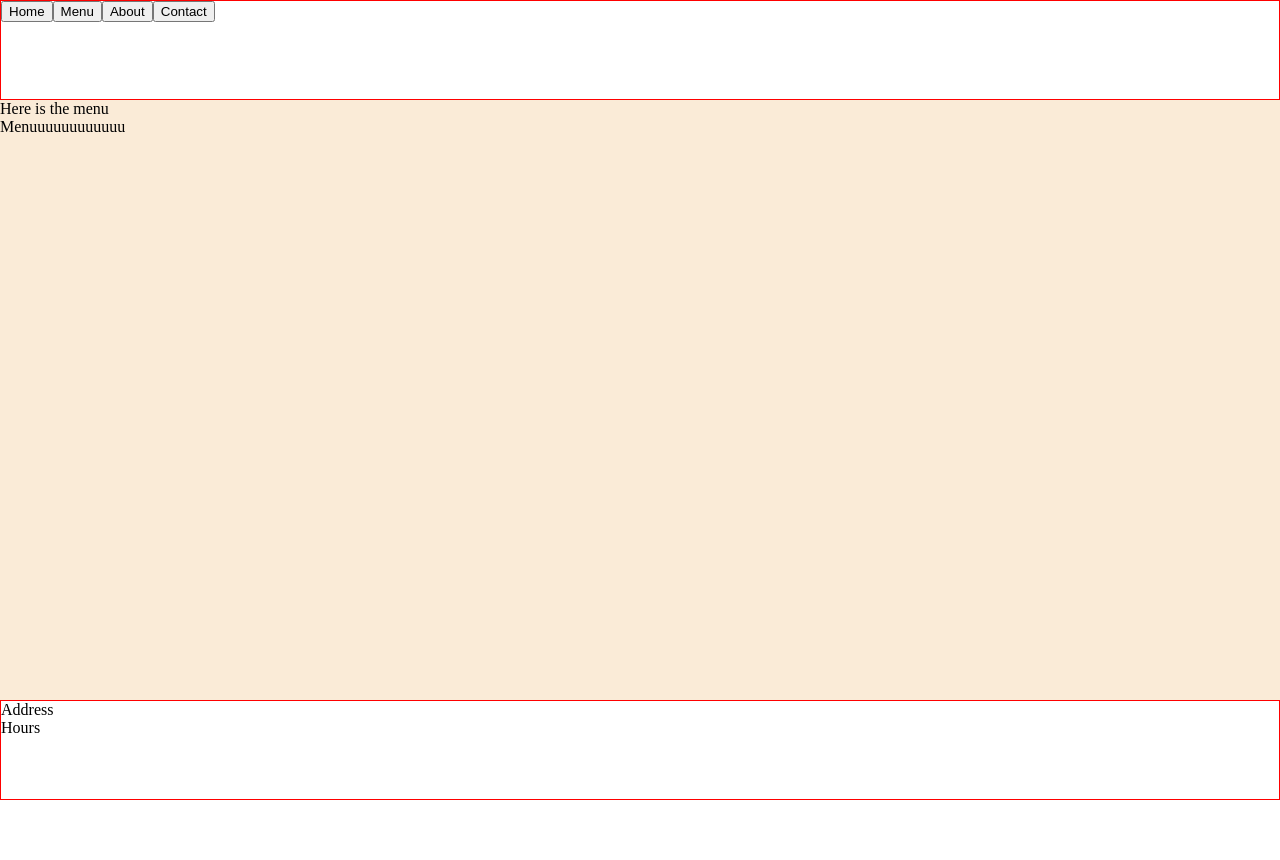
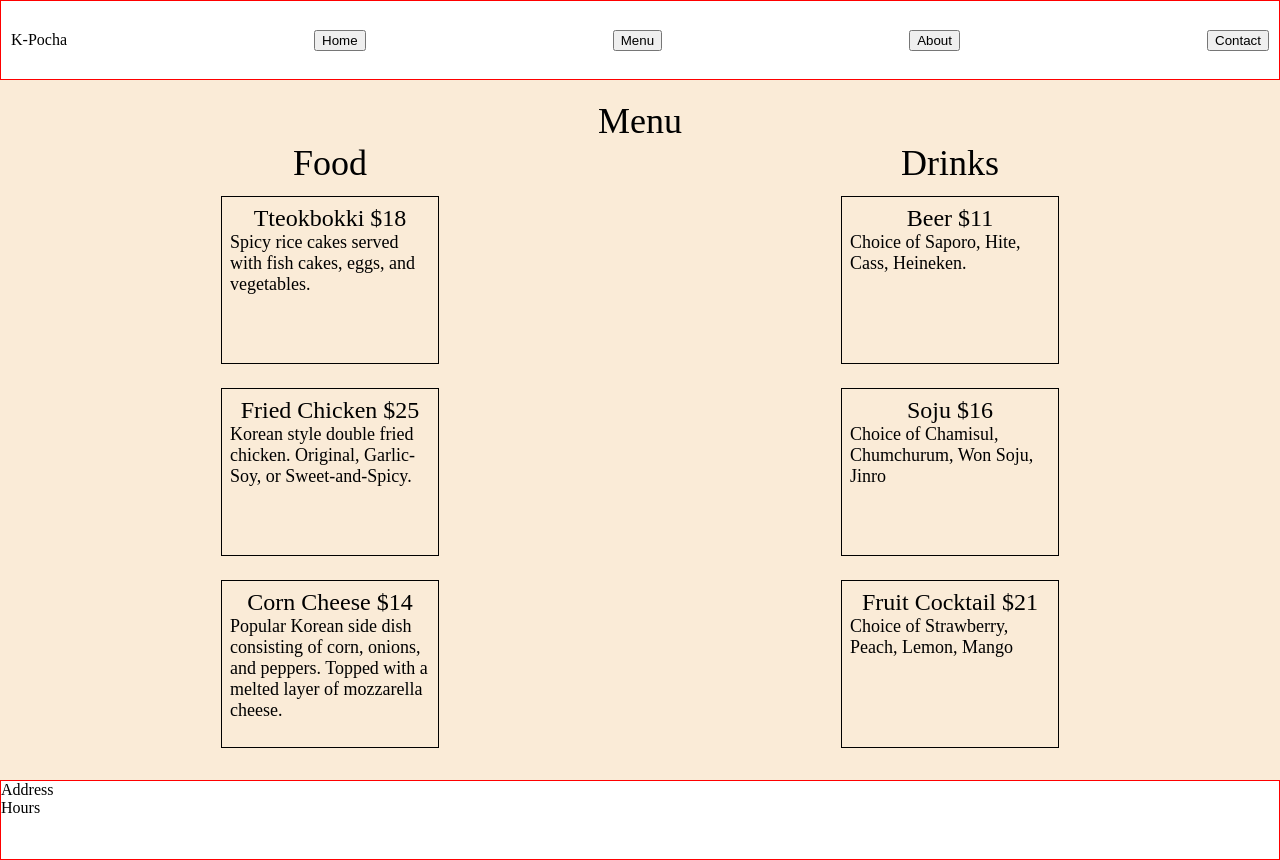
Before and after one commit to dannykim1997/restaurant-page, a website built with webpack: page dist/index.html in a window 1280 px wide. Both pictures are taken after a click on the button "Menu". Before the commit the page ends 800 px from the top, so only its background shows below. Built offline with nearby package versions, Linux system fonts and the light colour scheme.

Commit message:
Add example menu items

```diff
--- a/src/about.js
+++ b/src/about.js
@@ -1,13 +1,26 @@
 import displayBody from "./index.js";
+import './style.css';
 
 export default function aboutClick() {
     const about = document.createElement('div');
-    about.innerHTML =
-    `<div>About Page<div>`;
+    about.innerHTML = `<div class='title'>About K-Pocha<div>`;
+    about.classList.add('about');
     displayBody.appendChild(about);
 
-    while(displayBody.hasChildNodes()) {
-        displayBody.removeChild(displayBody.firstChild)
-    };
-    displayBody.appendChild(about);
+    const aboutInfo = document.createElement('div');
+    aboutInfo.innerHTML =
+    `<div>
+        <div class='subtitle'>Location<div>
+        <div class='para'>1234 Fake Address Place, <div>
+        <div>Wonderland CA, 99999<div>
+        <div class='subtitle'>Hours<div>
+        <div class='para'>Monday-Friday<div>
+        <div class='para'>10AM-10PM<div>
+        <div class='para'>Weekends<div>
+        <div class='para'>10AM-12AM<div>
+     <div>`
+    aboutInfo.classList.add('about-info');
+    about.appendChild(aboutInfo);
+
+    displayBody.replaceChildren(about);
 }
--- a/src/contact.js
+++ b/src/contact.js
@@ -1,13 +1,22 @@
 import displayBody from "./index.js";
+import './style.css';
 
 export default function contactClick() {
     const contact = document.createElement('div');
-    contact.innerHTML =
-    `<div>Contact Page<div>`;
+    contact.innerHTML = `<div>Contact Us<div>`;
+    contact.classList.add('contact');
     displayBody.appendChild(contact);
 
-    while(displayBody.hasChildNodes()) {
-        displayBody.removeChild(displayBody.firstChild)
-    };
-    displayBody.appendChild(contact);
+    const contactInfo = document.createElement('div');
+    contactInfo.innerHTML =
+    `<div>
+        <div class='subtitle'>Email<div>
+        <div class='para'>k-pocha@gmail.com<div>
+        <div class='subtitle'>Phone<div>
+        <div class='para'>(123) 456 - 7891<div>
+     <div>`
+    contactInfo.classList.add('contact-info');
+    contact.appendChild(contactInfo);
+
+    displayBody.replaceChildren(contact);
 }
--- a/src/footer.js
+++ b/src/footer.js
@@ -1,3 +1,5 @@
+import './style.css';
+
 const content = document.getElementById('content');
 
 export default function createFooter() {
--- a/src/header.js
+++ b/src/header.js
@@ -1,15 +1,19 @@
-import './style.css';
 import menuClick from './menu.js';
 import aboutClick from './about.js';
 import contactClick from './contact.js';
 import homeClick from './home.js';
+import './style.css';
 
 const content = document.getElementById('content');
 
 export default function createHeader() {
     const header = document.createElement('div');
     header.classList.add('header');
-    // header.innerHTML = 'This is the header';
+
+    const headerTitle = document.createElement('div');
+    headerTitle.innerHTML = 'K-Pocha';
+    headerTitle.classList.add('headerTitle');
+    header.appendChild(headerTitle);
 
     const homeButton = document.createElement('button');
     homeButton.classList.add('home-button');
--- a/src/home.js
+++ b/src/home.js
@@ -1,26 +1,13 @@
 import displayBody from "./index.js";
-
-// const content = document.getElementById('content');
+import './style.css';
 
 export default function homeClick() {
     const home = document.createElement('div');
     home.innerHTML =
-    `<div>Welcome to BBQ Man<div>
-     <div>Our mission is to provide our customers with the most authenthic korean bbq experience that money can buy.
-     <div>`;
+    `<div class='title'>Welcome to K-Pocha<div>
+     <div class='para'>Our mission is to provide our customers with the absolute best korean bar experience that money can buy.<div>`;
+     home.classList.add('home');
     displayBody.appendChild(home);
 
-    while(displayBody.hasChildNodes()) {
-        displayBody.removeChild(displayBody.firstChild)
-    };
-    displayBody.appendChild(home);
+    displayBody.replaceChildren(home);
 }
-
-// export function homePage() {
-//     const welcome = document.createElement('div');
-//     welcome.innerHTML =
-//     `<div>Welcome to BBQ Man<div>
-//      <div>Our mission is to provide our customers with the most authenthic korean bbq experience that money can buy.
-//      <div>`;
-//     displayBody.appendChild(welcome);
-// }
--- a/src/index.js
+++ b/src/index.js
@@ -1,4 +1,3 @@
-// import {homePage} from './home.js';
 import homeClick from './home.js';
 import createHeader from './header.js';
 import createFooter from './footer.js';
@@ -12,7 +11,6 @@ content.appendChild(displayBody);
 
 export default displayBody
 
-// homePage();
 homeClick();
 createHeader();
 createFooter();
--- a/src/menu.js
+++ b/src/menu.js
@@ -1,14 +1,66 @@
 import displayBody from "./index.js";
+import './style.css';
 
 export default function menuClick() {
     const menu = document.createElement('div');
-    menu.innerHTML =
-    `<div>Here is the menu<div>
-     <div>Menuuuuuuuuuuuu
-     <div>`;
+    menu.innerHTML = 'Menu';
+    menu.classList.add('menu');
 
-    while(displayBody.hasChildNodes()) {
-        displayBody.removeChild(displayBody.firstChild)
-    };
-    displayBody.appendChild(menu);
+    const menuContainer = document.createElement('div');
+    menuContainer.classList.add('menu-container');
+    menu.appendChild(menuContainer);
+
+    const food = document.createElement('div');
+    food.innerHTML = 'Food'
+    food.classList.add('food');
+    menuContainer.appendChild(food);
+
+    const tteokbokki = document.createElement('div');
+    tteokbokki.innerHTML =
+    `<div class='menu-item'>Tteokbokki $18<div>
+     <div class='menu-description'>Spicy rice cakes served with fish cakes, eggs, and vegetables.<div>`;
+    tteokbokki.classList.add('menu-card');
+    food.appendChild(tteokbokki);
+
+    const friedChicken = document.createElement('div');
+    friedChicken.innerHTML =
+    `<div class='menu-item'>Fried Chicken $25<div>
+     <div class='menu-description'>Korean style double fried chicken. Original, Garlic-Soy, or Sweet-and-Spicy.<div>`
+    friedChicken.classList.add('menu-card');
+    food.appendChild(friedChicken);
+
+    const cornCheese = document.createElement('div');
+    cornCheese.innerHTML =
+    `<div class='menu-item'>Corn Cheese $14<div>
+     <div class='menu-description'>Popular Korean side dish consisting of corn, onions, and peppers. Topped with a melted layer of mozzarella cheese.<div>`
+    cornCheese.classList.add('menu-card');
+    food.appendChild(cornCheese);
+
+    const drink = document.createElement('div');
+    drink.innerHTML = 'Drinks'
+    drink.classList.add('drink');
+    menuContainer.appendChild(drink);
+
+    const beer = document.createElement('div');
+    beer.innerHTML =
+    `<div class='menu-item'>Beer $11<div>
+     <div class='menu-description'>Choice of Saporo, Hite, Cass, Heineken.<div>`
+    beer.classList.add('menu-card');
+    drink.appendChild(beer);
+
+    const soju = document.createElement('div');
+    soju.innerHTML =
+    `<div class='menu-item'>Soju $16<div>
+     <div class='menu-description'>Choice of Chamisul, Chumchurum, Won Soju, Jinro<div>`
+    soju.classList.add('menu-card');
+    drink.appendChild(soju);
+
+    const cocktail = document.createElement('div');
+    cocktail.innerHTML =
+    `<div class='menu-item'>Fruit Cocktail $21<div>
+     <div class='menu-description'>Choice of Strawberry, Peach, Lemon, Mango<div>`
+    cocktail.classList.add('menu-card');
+    drink.appendChild(cocktail);
+
+    displayBody.replaceChildren(menu);
 }
--- a/src/style.css
+++ b/src/style.css
@@ -4,39 +4,95 @@ body {
 
 #content {
     display: grid;
-    /* grid-template-areas:
-    'header header header'
-    'body body body'
-    'body body body'
-    'body body body'
-    'body body body'
-    'body body body'
-    'body body body'
-    'body body body'
-    'body body body'
-    'body body body'
-    'body body body'
-    'footer footer footer'; */
-    grid-template-rows: 100px auto 100px;
-    grid-template-columns: auto;
+    grid-template-rows: 80px auto 80px;
     width: 100vw;
     height: 100vh;
 }
 
 .header {
     border: solid 1px red;
-    /* grid-area: header; */
-    grid-row: 1 / 2;
+    grid-row: 1;
+    display: flex;
+    justify-content: space-between;
+    align-items: center;
+    padding: 10px;
 }
 
 .display {
     background-color: antiquewhite;
-    /* grid-area: body; */
-    grid-row: 2 / 3;
+    grid-row: 2;
+}
+
+.home {
+    text-align: center;
+    position: absolute;
+    top: 50%;
+    left: 50%;
+    transform: translate(-50%, -50%);
+}
+
+.contact, .menu, .about {
+    text-align: center;
+    font-size: 36px;
+    margin: 20px;
+}
+
+.contact-info, .about-info {
+    text-align: center;
+    position: absolute;
+    top: 50%;
+    left: 50%;
+    transform: translate(-50%, -50%);
+}
+
+.title {
+    font-size: 36px;
+
+}
+
+.subtitle {
+    font-size: 28px;
+    margin: 20px;
+}
+
+.para {
+    font-size: 24px;
+    margin: 20px;
+    min-width: 200px;
+}
+
+.menu-container {
+    display: flex;
+    flex-direction: row;
+    justify-content: space-around;
+}
+
+.menu-card {
+    border: 1px solid black;
+    min-width: 200px;
+    max-width: 200px;
+    min-height: 150px;
+    max-height: 150px;
+    margin: 12px;
+    padding: 8px;
+}
+
+.menu-item {
+    font-size: 24px;
+}
+
+.menu-description {
+    font-size: 18px;
+    text-align: left;
+}
+
+.food, .drink {
+    display: flex;
+    flex-direction: column;
+    flex-wrap: wrap;
 }
 
 .footer {
     border: solid 1px red;
-    /* grid-area: footer; */
-    grid-row: 0 / 1;
+    grid-row: 3;
 }
```
Also changed, not shown: dist/bundle.js.
